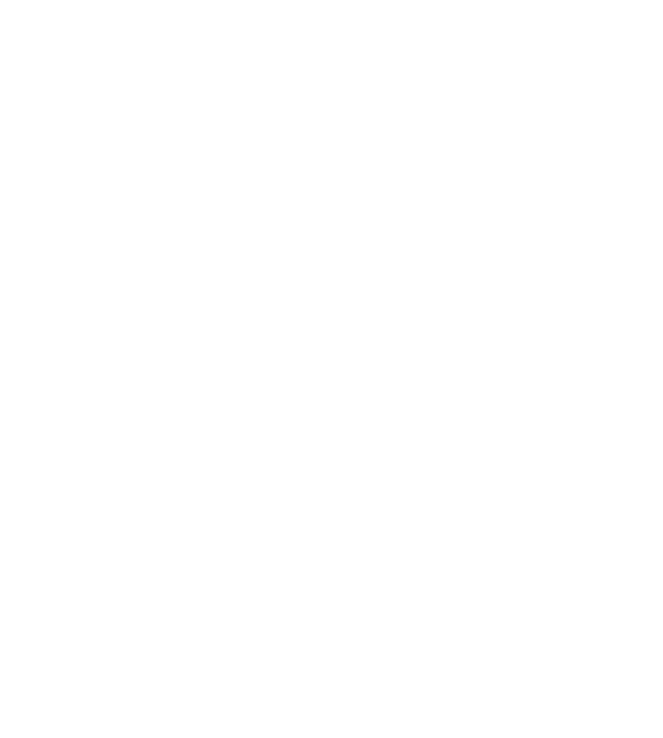
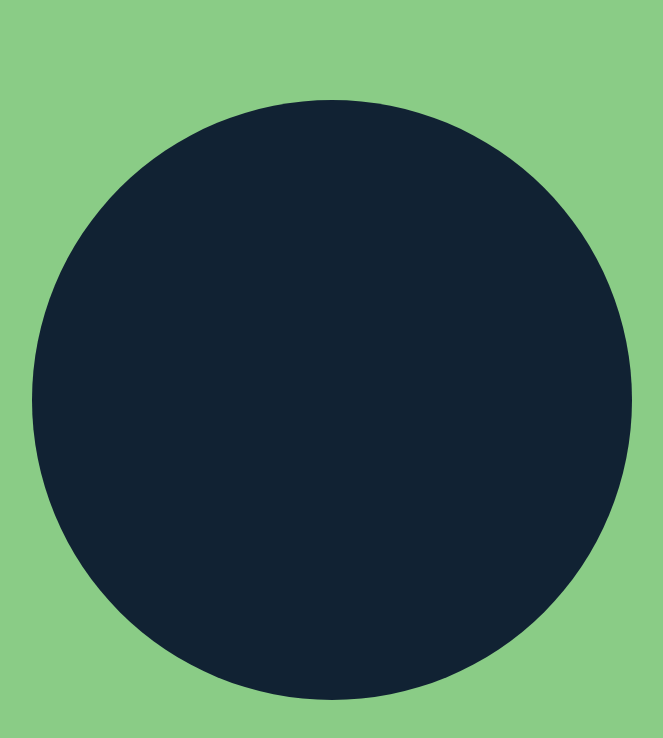
Before and after one commit to yunhochoi/js-sketch, a plain HTML site: page index.html in a window 1280 px wide. Shown: the whole page, without its empty margins (308-971 px from the left). Drawn offline with Linux system fonts and the light colour scheme.

Commit message:
draw circle

```diff
--- a/app.js
+++ b/app.js
@@ -0,0 +1,42 @@
+class App{
+  constructor() {
+    // create canvas
+    this.canvas = document.createElement('canvas');
+    document.body.appendChild(this.canvas);
+    this.ctx = this.canvas.getContext('2d');
+
+    // set pixel ratio
+    this.pixelRatio = window.devicePixelRatio > 1 ? 2 : 1;
+
+    // Capture Browser Window Resize Event in JavaScript
+    window.addEventListener('resize', this.resize.bind(this));
+    this.resize();
+
+    window.requestAnimationFrame(this.animate.bind(this));
+  }
+
+
+  resize()  {
+    this.stageWidth = document.body.clientWidth;
+    this.stageHeight = document.body.clientHeight;
+
+    this.canvas.width = this.stageWidth * this.pixelRatio;
+    this.canvas.height = this.stageHeight * this.pixelRatio;
+    this.ctx.scale(this.pixelRatio, this.pixelRatio);
+  }
+
+  animate() {
+    window.requestAnimationFrame(this.animate.bind(this));
+
+    this.ctx.clearRect(0, 0, this.stageWidth, this.stageHeight);
+    this.ctx.fillStyle = "#112233";
+    this.ctx.beginPath();
+    this.ctx.arc(this.stageWidth/2, this.stageHeight/2, 300, 0, 2*Math.PI);
+    this.ctx.fill();
+
+  }
+}
+
+window.onload = () => {
+  new App();
+}
--- a/index.html
+++ b/index.html
@@ -3,7 +3,7 @@
 <head>
     <meta charset="UTF-8">
     <meta name="viewport" content="width=device-width, initial-scale=1.0">
-    <title>wave-2d</title>
+    <title>circle</title>
     <link rel="stylesheet" href="style.css">
 </head>
 <body>
--- a/style.css
+++ b/style.css
@@ -16,7 +16,7 @@ body{
     width: 100%;
     height: 100%;
     overflow: hidden;
-    background-color:#ffffff;
+    background-color:#8acc86;
 }
 
 canvas {
```
